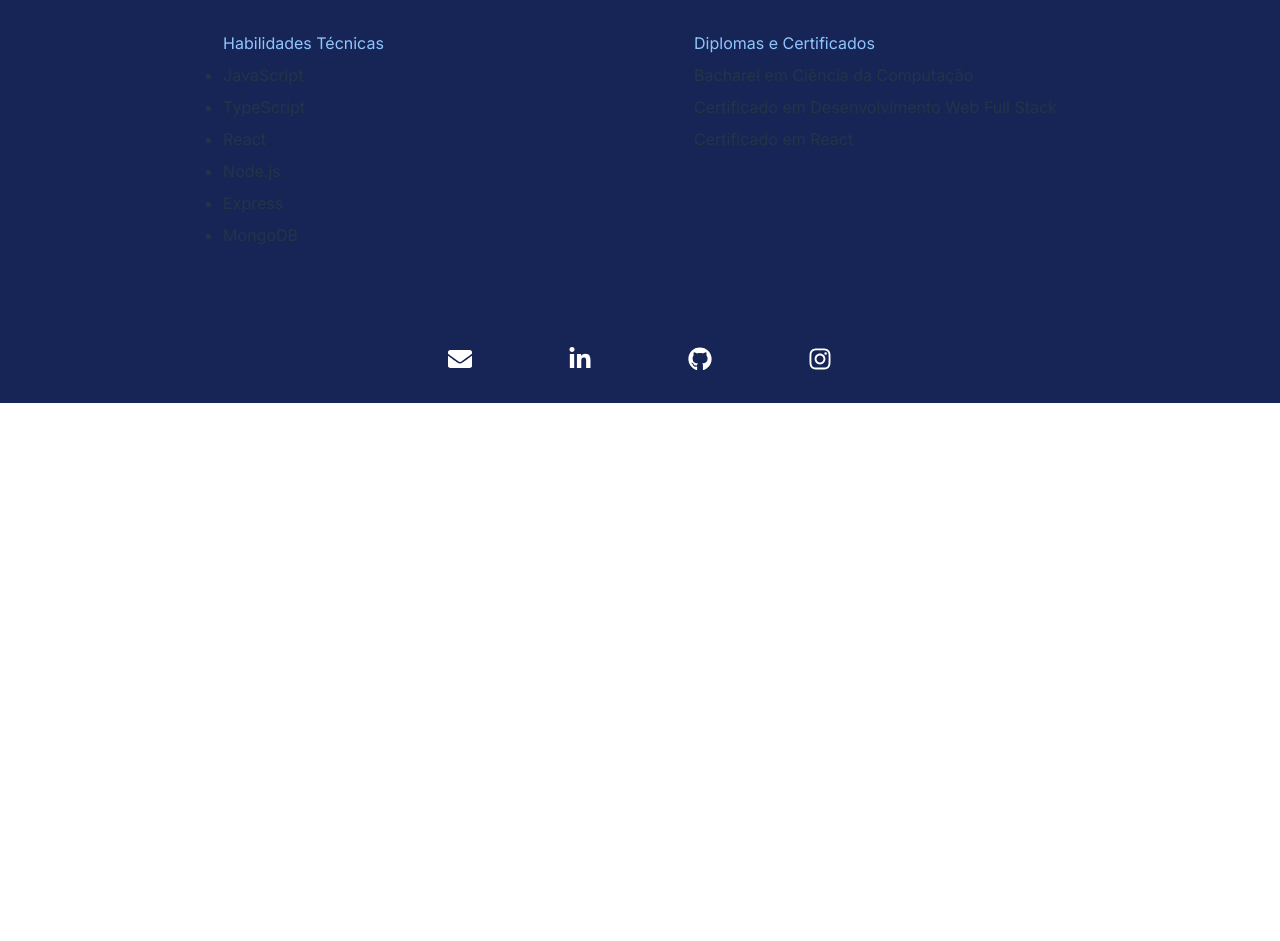
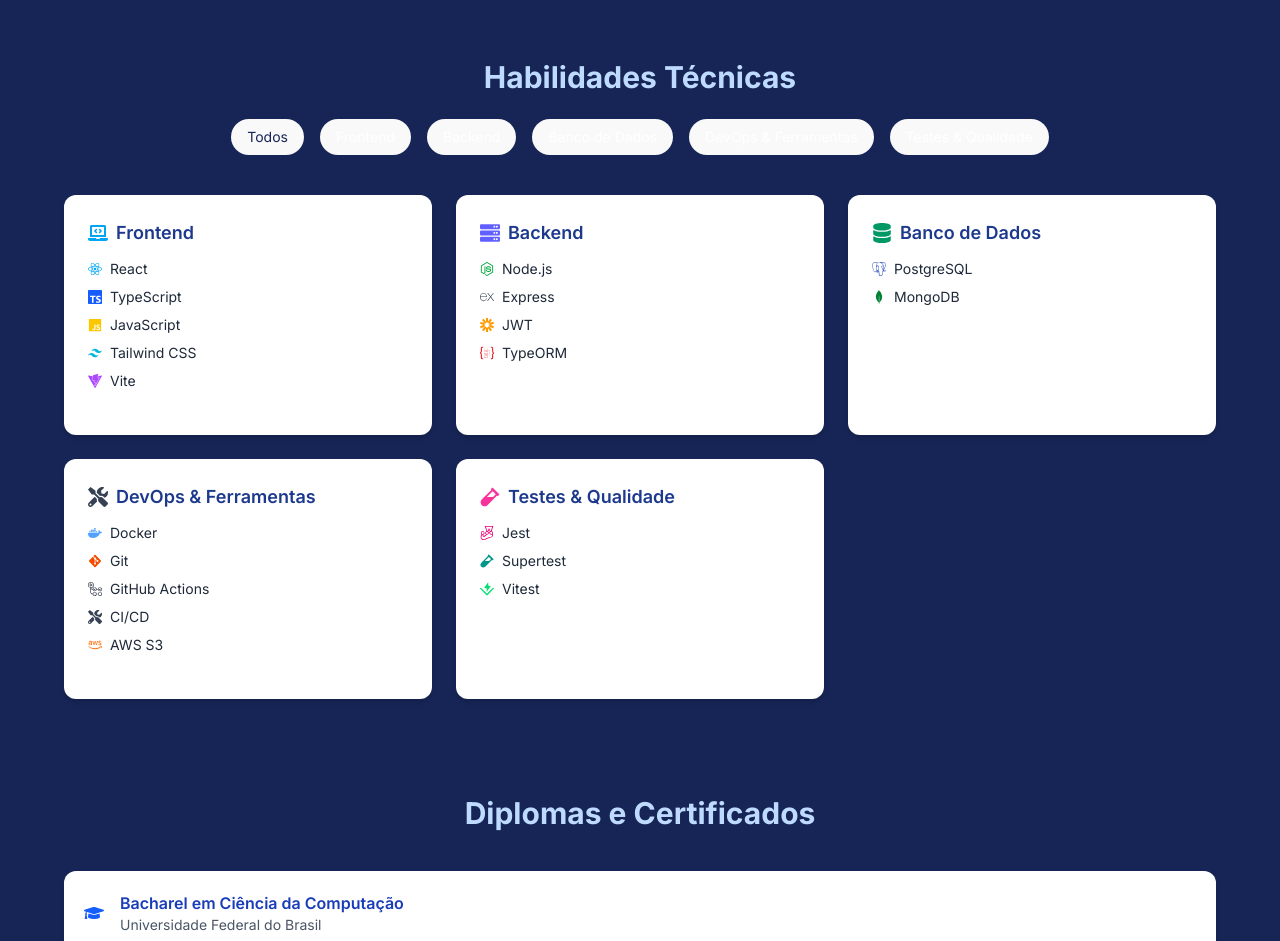
Before and after one commit to Lotar-lucas/my-website, a React (Vite) app: page / in a window 1280 px wide. Shown: the part 2240-3181 px from the top of the page. Before the commit the page ends 2643 px from the top, so only its background shows below. Built offline with nearby package versions, Linux system fonts and the light colour scheme.

Commit message:
feat: add framer-motion dependency and enhance TechnicalSkillsAndDegree component with animations and improved layout

```diff
--- a/package.json
+++ b/package.json
@@ -12,6 +12,7 @@
   "dependencies": {
     "@tailwindcss/vite": "^4.1.3",
     "dotenv": "^16.5.0",
+    "framer-motion": "^12.12.1",
     "react": "^19.0.0",
     "react-dom": "^19.0.0",
     "react-icons": "^5.5.0"
--- a/src/components/contact/Contact.tsx
+++ b/src/components/contact/Contact.tsx
@@ -17,7 +17,7 @@ const contacts: Contacts = {
 }
 const Contact: React.FC = () => {
   return (
-    <section id="contato" className="bg-blue-950 p-8">
+    <section id="contato" className="bg-gradient-to-t from-blue-950 to-blue-900 p-8">
       <div className='flex justify-between items-center mx-auto max-w-sm'>
         <div>
           <a href={`mailto:${contacts.email}`} target='_blank'>
--- a/src/components/technicalSkillsAndDegree/TechnicalSkillsAndDegree.tsx
+++ b/src/components/technicalSkillsAndDegree/TechnicalSkillsAndDegree.tsx
@@ -1,42 +1,132 @@
-import React from 'react';
+import React, { useState, JSX } from 'react';
+import {
+  FaLaptopCode,
+  FaServer,
+  FaDatabase,
+  FaTools,
+  FaVial,
+  FaGraduationCap,
+  FaReact,
+  FaNodeJs,
+  FaDocker,
+  FaGitAlt,
+  FaAws,
+  FaJs
+} from 'react-icons/fa';
+import {
+  SiTypescript,
+  SiTailwindcss,
+  SiVite,
+  SiExpress,
+  SiPostgresql,
+  SiMongodb,
+  SiGithubactions,
+  SiVitest,
+  SiJest,
+  SiJsonwebtokens,
+  SiTypeorm
+} from 'react-icons/si';
+import { motion, AnimatePresence } from 'framer-motion';
 
-type Skills = string[];
-type Degree = string[];
+const iconMap: Record<string, JSX.Element> = {
+  'React': <FaReact className="text-sky-500" />, 'TypeScript': <SiTypescript className="text-blue-600" />, 'JavaScript': <FaJs className="text-yellow-400" />, 'Tailwind CSS': <SiTailwindcss className="text-cyan-500" />, 'Vite': <SiVite className="text-purple-500" />, 'Node.js': <FaNodeJs className="text-green-600" />, 'Express': <SiExpress className="text-gray-700" />, 'JWT': <SiJsonwebtokens className="text-amber-500" />, 'TypeORM': <SiTypeorm className="text-red-600" />, 'PostgreSQL': <SiPostgresql className="text-blue-800" />, 'MongoDB': <SiMongodb className="text-green-700" />, 'Docker': <FaDocker className="text-blue-400" />, 'Git': <FaGitAlt className="text-orange-600" />, 'GitHub Actions': <SiGithubactions className="text-gray-800" />, 'CI/CD': <FaTools className="text-gray-700" />, 'AWS S3': <FaAws className="text-orange-500" />, 'Jest': <SiJest className="text-pink-600" />, 'Supertest': <FaVial className="text-teal-600" />, 'Vitest': <SiVitest className="text-green-400" />
+};
 
-const technicalSkills: Skills = ["JavaScript", "TypeScript", "React", "Node.js", "Express", "MongoDB"];
+const skillCategories = [
+  { id: 'Frontend', icon: <FaLaptopCode className="text-sky-500 text-xl" />, skills: ['React', 'TypeScript', 'JavaScript', 'Tailwind CSS', 'Vite'] },
+  { id: 'Backend', icon: <FaServer className="text-indigo-500 text-xl" />, skills: ['Node.js', 'Express', 'JWT', 'TypeORM'] },
+  { id: 'Banco de Dados', icon: <FaDatabase className="text-emerald-600 text-xl" />, skills: ['PostgreSQL', 'MongoDB'] },
+  { id: 'DevOps & Ferramentas', icon: <FaTools className="text-gray-700 text-xl" />, skills: ['Docker', 'Git', 'GitHub Actions', 'CI/CD', 'AWS S3'] },
+  { id: 'Testes & Qualidade', icon: <FaVial className="text-pink-500 text-xl" />, skills: ['Jest', 'Supertest', 'Vitest'] }
+];
 
-const degrees: Degree = ["Bacharel em Ciência da Computação", "Certificado em Desenvolvimento Web Full Stack", "Certificado em React"]
+const degrees = [
+  { title: 'Bacharel em Ciência da Computação', issuer: 'Universidade Federal do Brasil', link: 'https://universidadeexemplo.edu.br' },
+  { title: 'Certificado em Desenvolvimento Web Full Stack', issuer: 'Instituto Tech Academy', link: 'https://techacademy.com/certificados/fullstack' },
+  { title: 'Certificado em React', issuer: 'Plataforma ReactPro', link: 'https://reactpro.io/certificados/react' }
+];
+
+const SkillCard = ({ icon, title, skills }: { icon: JSX.Element; title: string; skills: string[] }) => (
+  <motion.div
+    layout
+    initial={{ opacity: 0, y: 10 }}
+    animate={{ opacity: 1, y: 0 }}
+    exit={{ opacity: 0, y: -10 }}
+    transition={{ duration: 0.3 }}
+    className="bg-white rounded-xl shadow-md p-6 flex flex-col gap-3 hover:shadow-lg transition-shadow min-h-[240px]"
+  >
+    <div className="flex items-center gap-2">
+      {icon}
+      <h3 className="font-semibold text-blue-900 text-lg">{title}</h3>
+    </div>
+
+    <ul className="text-sm text-gray-800 space-y-2">
+      {skills.map((skill, i) => (
+        <li key={i} className="flex items-center gap-2">
+          {iconMap[skill] || <FaTools className="text-gray-500" />} {skill}
+        </li>
+      ))}
+    </ul>
+  </motion.div>
+);
 
 const TechnicalSkillsAndDegree: React.FC = () => {
+  const [activeCategory, setActiveCategory] = useState<string>('Todos');
+  const filteredCategories = activeCategory === 'Todos'
+    ? skillCategories
+    : skillCategories.filter((cat) => cat.id === activeCategory);
+
   return (
-    <section id="contato" className="bg-blue-950 p-8">
-      <div className='flex justify-around m-9'>
-        <div>
-          <h1 className='text-blue-300'>Habilidades Técnicas</h1>
+    <section id="habilidades" className="bg-blue-950 py-24 px-4 sm:px-6">
+      <div className="max-w-6xl mx-auto">
+        <h2 className="text-3xl font-bold text-blue-200 mb-6 text-center">Habilidades Técnicas</h2>
 
-          <div>
-            <ul className="list-disc text-write">
-              { technicalSkills.map((skill, index) => (
-                <li key={index} className='mt-2'> {skill}</li>
-              ))}
-            </ul>
-          </div>
+        <div className="flex flex-wrap justify-center gap-4 mb-10">
+          {['Todos', ...skillCategories.map((cat) => cat.id)].map((cat) => (
+            <button
+              key={cat}
+              onClick={() => setActiveCategory(cat)}
+              className={`px-4 py-2 rounded-full text-sm font-medium transition-colors
+                duration-200
+                ${activeCategory === cat
+                    ? 'bg-white text-blue-950'
+                    : 'bg-blue-800 text-white hover:bg-blue-700'
+                }
+              `}
+            >
+              {cat}
+            </button>
+          ))}
         </div>
 
-        <div>
-          <h1 className='text-blue-300'>Diplomas e Certificados</h1>
+        <AnimatePresence mode="wait">
+          <motion.div layout className="min-h-[320px] grid grid-cols-1 sm:grid-cols-2 lg:grid-cols-3 gap-6 mb-24">
+            {filteredCategories.map((cat) => (
+              <SkillCard key={cat.id} icon={cat.icon} title={cat.id} skills={cat.skills} />
+            ))}
+          </motion.div>
+        </AnimatePresence>
 
-          <ul className='list-none text-write mr2'>
-          {
-            degrees.map((degree, index) => (
-              <li key={index} className='mt-2'> {degree}</li>
-            ))
-          }
-          </ul>
+        <h2 className="text-3xl font-bold text-blue-200 mb-10 text-center">Diplomas e Certificados</h2>
+
+        <div className="flex flex-col gap-5">
+          {degrees.map((degree, i) => (
+            <a
+              key={i}
+              href={degree.link}
+              target="_blank"
+              rel="noopener noreferrer"
+              className="bg-white rounded-xl shadow-md p-5 flex flex-col sm:flex-row items-start sm:items-center gap-4 hover:shadow-lg hover:scale-[1.01] transition-all duration-200 group"
+            >
+              <FaGraduationCap className="text-blue-600 text-xl" />
+              <div>
+                <p className="text-base font-semibold text-blue-800 group-hover:underline">{degree.title}</p>
+                <p className="text-sm text-gray-600">{degree.issuer}</p>
+              </div>
+            </a>
+          ))}
         </div>
-
       </div>
-
     </section>
   );
 };
```
Also changed, not shown: 1 other file (tests, documents, lock files or other folders).
